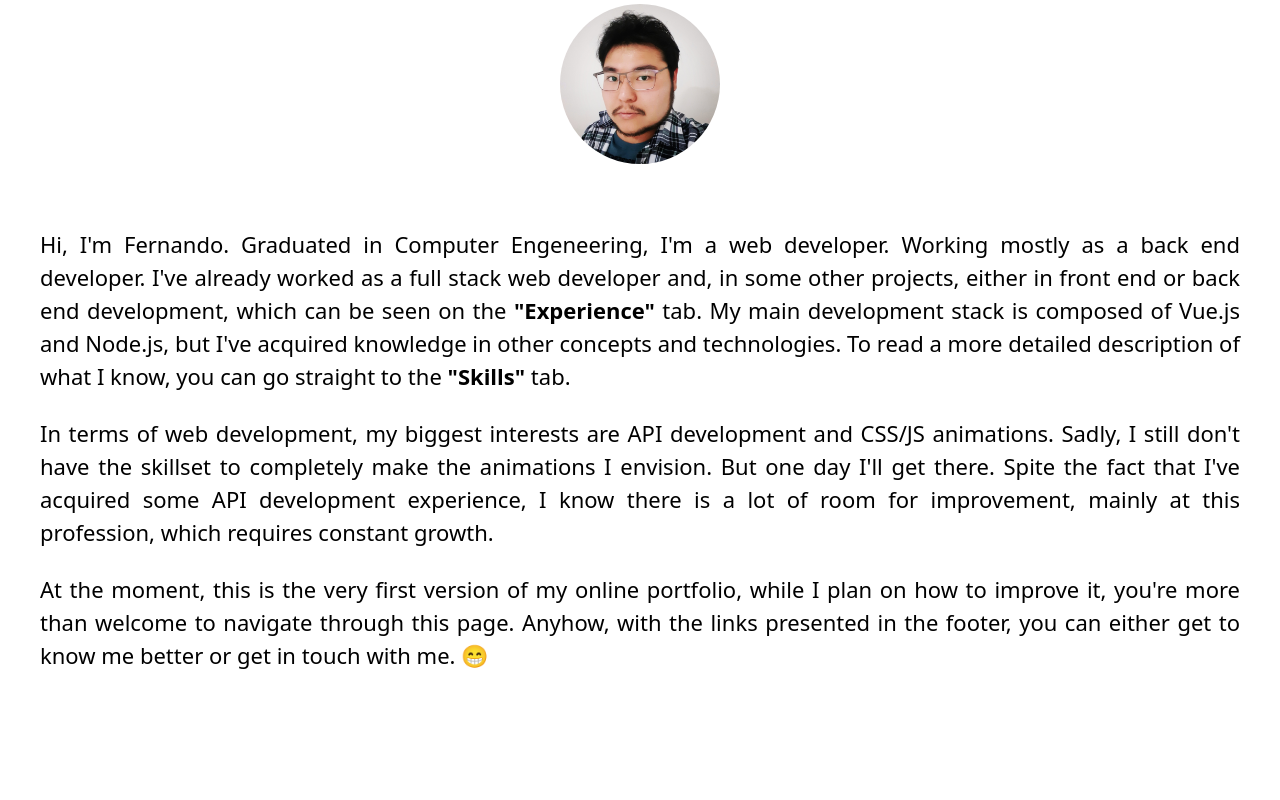
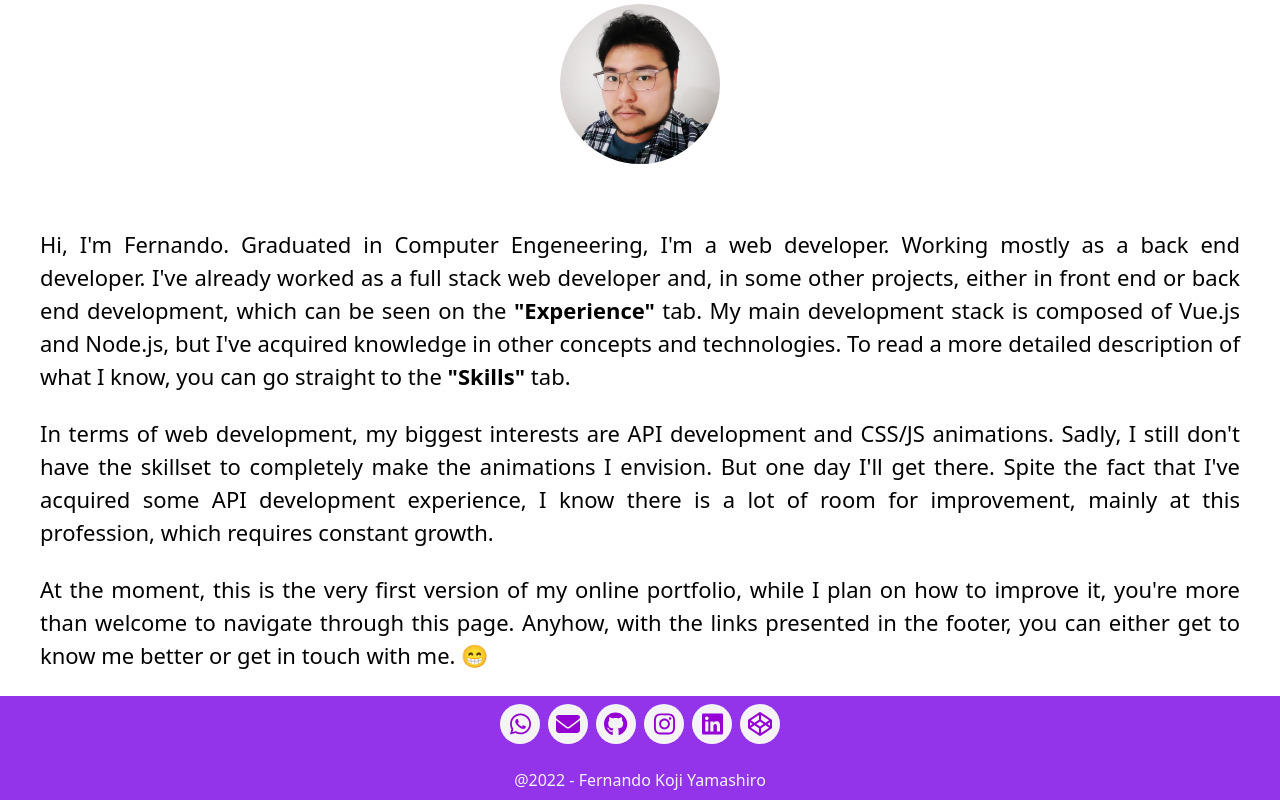
Before and after one commit to Kojji/portfolio-two, a Vue app: page / in a window 1280 px wide. Shown: the part 992-1792 px from the top of the page. Before the commit the page ends 1688 px from the top, so only its background shows below. Built offline with nearby package versions, Linux system fonts and the light colour scheme.

Commit message:
add: basic footer

```diff
--- a/src/App.vue
+++ b/src/App.vue
@@ -1,5 +1,6 @@
 <script setup>
 import FullScreenBanner from '/src/components/FullScreenBanner.vue'
+import FooterNav from '/src/components/Footer.vue'
 import InfoMenu from '/src/components/InfoMenu.vue'
 import { inject, onMounted, onUnmounted } from 'vue'
 
@@ -16,6 +17,7 @@ onUnmounted(() => window.removeEventListener('resize', onWidthChange))
       <InfoMenu />
       <router-view class="global-class container mx-auto"/>
     </div>
+    <FooterNav />
   </div>
 </template>
 
--- /dev/null
+++ b/src/components/Footer.vue
@@ -0,0 +1,32 @@
+<script setup>
+const year = new Date().getFullYear()
+</script>
+
+
+<template>
+  <div class="w-full bg-purple-600 flex flex-col">
+    <div class="mx-auto my-2">
+      <div class="inline-flex mb-2">
+        <a href="https://wa.me/+5511934282440" target="_blank" class="mx-1 flex items-center w-10 h-10 rounded-full bg-zinc-100 hover:bg-amber-300 place-content-center" style="color:darkviolet;">
+          <font-awesome-icon icon="fa-brands fa-whatsapp" size="xl" />
+        </a>
+        <a href="mailto:fernandokojidev@gmail.com" target="_blank" class="mx-1 flex items-center w-10 h-10 rounded-full bg-zinc-100 hover:bg-amber-300 place-content-center " style="color:darkviolet;">
+          <font-awesome-icon icon="fa-solid fa-envelope" size="xl" />
+        </a>
+        <a href="https://github.com/Kojji" target="_blank" class="mx-1 flex items-center w-10 h-10 rounded-full bg-zinc-100 hover:bg-amber-300 place-content-center " style="color:darkviolet;">
+          <font-awesome-icon icon="fa-brands fa-github" size="xl" />
+        </a>
+        <a href="https://www.instagram.com/nandokoji/" target="_blank" class="mx-1 flex items-center w-10 h-10 rounded-full bg-zinc-100 hover:bg-amber-300 place-content-center " style="color:darkviolet;">
+          <font-awesome-icon icon="fa-brands fa-instagram" size="xl" />
+        </a>
+        <a href="https://www.linkedin.com/in/fernandokojiyama/" target="_blank" class="mx-1 flex items-center w-10 h-10 rounded-full bg-zinc-100 hover:bg-amber-300 place-content-center " style="color:darkviolet;">
+          <font-awesome-icon icon="fa-brands fa-linkedin" size="xl" />
+        </a>
+        <a href="https://codepen.io/kojji" target="_blank" class="mx-1 flex items-center w-10 h-10 rounded-full bg-zinc-100 hover:bg-amber-300 place-content-center " style="color:darkviolet;">
+          <font-awesome-icon icon="fa-brands fa-codepen" size="xl" />
+        </a>
+      </div>
+    </div>
+    <p class="text-zinc-100 my-2 mx-auto">{{`@${year} - Fernando Koji Yamashiro`}}</p>
+  </div>
+</template>
```
